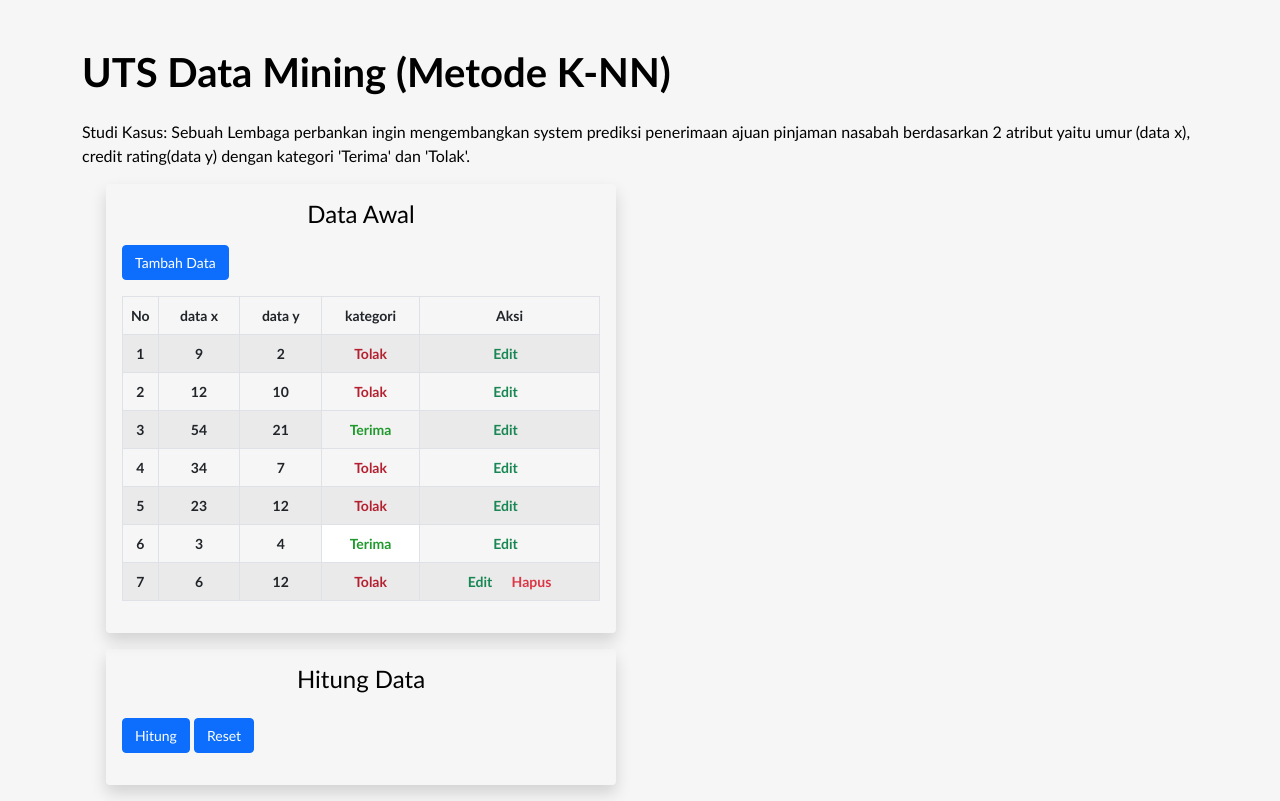
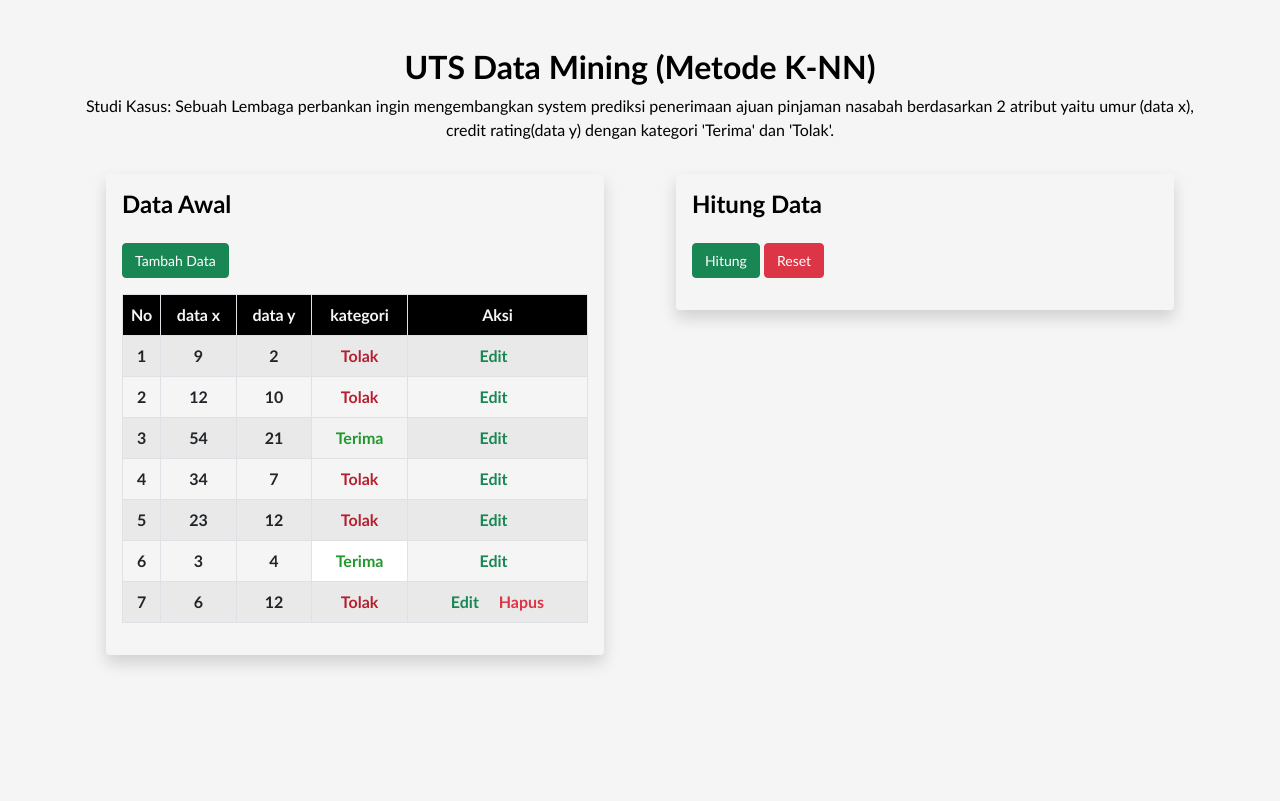
Before and after one commit to insaatuss/UTS_DM, a PHP site: page / in a window 1280 px wide. After the commit the page ends 666 px from the top, so only its background shows below. Run offline with PHP 8.4, Linux system fonts and the light colour scheme; data comes from the database, SQL or seed files in the repository; both versions use the stored data as it was after the commit.

Commit message:
upload kembali

```diff
--- a/assets/css/style.css
+++ b/assets/css/style.css
@@ -1,19 +1,33 @@
 body{
 	font-family: "Candara";
 	color: #000000 ;
-	background-color: #F6F6F6;
+	background-color: #f5f5f5;
 }
-/*atur font size*/
+
+/*mengatur font size*/
 form, input, option,select, textarea{
 	font-size: 20px !important;
 }
-/*table*/
-table{
-	font-size: 14px;
-	font-weight: bolder;
+
+/*untuk table*/
+th{
+	background-color: #000000 !important;
+	vertical-align: middle;
+	color: #f5f5f5;
 }
-select, option{
-	cursor: pointer;
+
+tr {
+	font-weight: bold;
+}
+
+
+/*font untuk judul*/
+@media screen and (max-width: 578px){
+
+	#wrapper h2{
+		font-size: 18px;
+	}
+
 }
 
 
--- a/index.php
+++ b/index.php
@@ -13,22 +13,19 @@
 <body>
 	<div id="wrapper">
 		<div class="container">
-			<div class="row d-flex justify-content-left">
-				<div class="kiri mb-3">
-					<h1 class="text-left mt-5 fw-bolder">UTS Data Mining (Metode K-NN)</h1>
-				</div>
-			</div>
-				<h8 class="text-justify mt-4 mb-4">Studi Kasus:  Sebuah Lembaga perbankan ingin mengembangkan system prediksi penerimaan ajuan pinjaman nasabah berdasarkan 2 atribut yaitu umur (data x), credit rating(data y) dengan kategori 'Terima' dan 'Tolak'. </h8>
+			<h2 class="text-center mt-5 fw-bolder">UTS Data Mining (Metode K-NN)</h2>
+			<p class="text-center">Studi Kasus:  Sebuah Lembaga perbankan ingin mengembangkan system prediksi penerimaan ajuan pinjaman nasabah berdasarkan 2 atribut yaitu umur (data x), credit rating(data y) dengan kategori 'Terima' dan 'Tolak'.</b></p>
 
-			<!--batas kiri-->
+			<div class="row d-flex justify-content-center">
+
+			<!-- tabel kiri -->
 			<!-- data awal -->
-			<div class="kiri col-6 mb-3">
+			<div class="kiri col-sm-12 col-lg-6 mb-3">
 				<div class="wrap table-responsive shadow rounded p-3 mt-3 mx-4">
-					<h4 class="mb-3 text-center">Data Awal</h4>
+					<h4 class="mb-4 fw-bolder">Data Awal</h4>
 
 					<?php require('komponen/tambah.php'); ?>
 					<table class="table table-striped table-bordered responsive-utilities text-center">
-
 						<thead>
 							<tr>
 								<th scope="col">No</th>
@@ -49,7 +46,7 @@
 							$id_desc = mysqli_fetch_assoc($resultid);
 							$i=1;
 
-							//foreach
+						// foreach
 							foreach ($result as $data) { ?>
 								<tr>
 									<td><?php echo $i++?></td>
@@ -75,32 +72,27 @@
 					</table>
 				</div>
 			</div>
-			<!-- end batas kiri -->
+			<!-- end tabel kiri -->
 
-			<div class="col-10"></div>
+
 
 			<!-- data yang diolah -->
-			<!-- batas kanan -->
-			<div class="kanan col-6 mb-3">
+			<!-- tabel kanan -->
+			<div class="kanan col-sm-12 col-lg-6 mb-3">
 				<div class="wrap table-responsive shadow rounded p-3 mt-3 mx-4">
-					<h4 class="mb-4 text-center">Hitung Data</h4>
+					<h4 class="mb-4 fw-bolder">Hitung Data</h4>
 
 					<?php require('komponen/data-test.php'); ?>
 
-					<a class="btn btn-primary mb-3" style="font-size: 14px;" href="index.php">Reset</a>
-
+					<a class="btn btn-danger mb-3" style="font-size: 14px;" href="index.php">Reset</a>
 					<?php
 					if(isset($_GET['opsi'])) :
 
 						if($_GET['opsi']=="hitung") : ?>
-							<p>Nilai data x2 = <b><?php echo $_POST['data_x2']?></b>
-							<br>
-							   Nilai data y2 = <b><?php echo $_POST['data_y2']?></b>
-							<br>
-							   Nilai K  = <b><?php echo $_POST['K']?></b> </p>
+							<p>Nilai data x2 = <b> <?php echo $_POST['data_x2']?></b> &nbsp&nbsp&nbsp&nbsp Nilai data y2 = <b><?php echo $_POST['data_y2']?></b>  &nbsp&nbsp&nbsp&nbsp Nilai K = <b><?php echo $_POST['K']?></b> </p>
 							<table class="table table-striped table-bordered responsive-utilities text-center">
 								<thead>
-									<tr class="color-">
+									<tr>
 										<th scope="col">Data x</th>
 										<th scope="col">Data y</th>
 										<th scope="col">Nilai Jarak</th>
@@ -109,7 +101,6 @@
 
 								<tbody>
 									<?php
-									$arraylihat = array();
 									$query= "SELECT * FROM tb_data";
 									$result=mysqli_query($db, $query);
 									$i=1;
@@ -121,7 +112,7 @@
 											<td><?php echo $dataOlah['data_y']?></td>
 											<?php
 											$jarak = sqrt(pow($dataOlah['data_x']-$_POST['data_x2'],2)+pow($dataOlah['data_y']-$_POST['data_y2'],2));
-											array_push($arraylihat,$jarak);
+
 											$query = "UPDATE tb_data SET hitung = '$jarak' WHERE id = $i";
 											$update = mysqli_query($db,$query);
 											$i++;
@@ -134,11 +125,10 @@
 							</table>
 						</div>
 					</div>
-
-						<!-- end batas kanan -->
+					<!-- end tabel kanan -->
 
 
-						<div class="col-6 mb-4">
+					<div class="col-sm-12 col-lg-6 mb-4">
 						<div class="wrap table-responsive shadow rounded p-3 mt-3 mx-4">
 							<h4 class="mb-4 fw-bolder">Hasil Data K= <?php echo $_POST['K']?></h4>
 
@@ -151,17 +141,15 @@
 										<th scope="col" class="col-4">Kategori</th>
 									</tr>
 								</thead>
-
 								<tbody>
 									<?php
-									// array class
+									// disini class array
 									$arrayClassTerima = array();
 									$arrayClassTolak = array();
 
 									$K = (int)$_POST['K'];
 									$query= "SELECT * FROM tb_data ORDER BY hitung ASC LIMIT 0,$K";
 									$k= mysqli_query($db, $query);
-
 									// foreach
 									foreach ($k as $batasK) { ?>
 										<tr>
@@ -183,15 +171,16 @@
 								</tbody>
 							</table>
 
+
 							<?php
-
 							// hasil final
 							$jumlahTerima = count($arrayClassTerima);
 							$jumlahTolak = count($arrayClassTolak);
 							$kategori = ($jumlahTerima>$jumlahTolak) ? "Terima" : "Tolak";
 							?>
 
-							<h4 class="fw-bolder" style="margin-top: 60px !important;">Hasil Kategori</h4>
+
+							<h4 class="fw-bolder" style="margin-top: 60px !important;">Hasil Hitung</h4>
 							<table class="table table-striped table-bordered responsive-utilities text-center">
 								<thead>
 									<tr>
@@ -200,6 +189,7 @@
 										<th scope="col" class="col-4">kategori</th>
 									</tr>
 								</thead>
+
 								<tbody>
 									<tr>
 										<td><?php echo $_POST['data_x2']?></td>
@@ -212,27 +202,15 @@
 						</div>
 
 					<?php endif;
-				endif;
-				// hapus semua isi array class
-				unset($arrayClassTerima);
-				unset($arrayClassTolak);
-
-				// // jika selesai aksi hitung, atur nilai setiap baris pada kolom hitung jadi 0
-				// $query= "SELECT * FROM tb_data";
-				// $reset_hitung=mysqli_query($db, $query);
-				// $i=1;
-				// // foreach
-				// foreach ($reset_hitung as $reset) {
-				// 	$query = "UPDATE tb_data SET hitung = '0' WHERE id = $i";
-				// 	$update = mysqli_query($db,$query);
-				// 	$i++;
-				// }
-			?>
+				endif;	?>
+			</div>
 		</div>
 	</div>
-</div>
 </body>
+
 </html>
+
+
 <?php require('config/script.php');
 
 // controller
--- a/komponen/data-test.php
+++ b/komponen/data-test.php
@@ -1,5 +1,5 @@
 <!-- Button trigger modal -->
-<button type="button" class="btn btn-primary mb-3" data-bs-toggle="modal" data-bs-target="#HitungData" style="font-size: 14px;">
+<button type="button" class="btn btn-success mb-3" data-bs-toggle="modal" data-bs-target="#HitungData" style="font-size: 14px;">
   Hitung
 </button>
 
@@ -37,7 +37,7 @@
         </div>
         <div class="modal-footer justify-content-center">
 
-          <input type="submit" name="submit" value="Hitung" class="btn btn-info text-white col-11 p-2">
+          <input type="submit" name="submit" value="Hitung" class="btn btn-danger text-white col-11 p-2">
 
         </div>
       </div>
--- a/komponen/tambah.php
+++ b/komponen/tambah.php
@@ -1,5 +1,5 @@
 <!-- Button trigger modal -->
-<button type="button" class="btn btn-primary  mb-3 float-left" data-bs-toggle="modal" data-bs-target="#TambahData" style="font-size: 14px;">
+<button type="button" class="btn btn-success mb-3" data-bs-toggle="modal" data-bs-target="#TambahData" style="font-size: 14px;">
   Tambah Data
 </button>
 
@@ -29,7 +29,7 @@
           </div>
 
           <div class="form-group mb-1 d-flex align-items-center">
-            <label for="kategori" class="mb-2 col-3 pt-2 pb-2">Data kategori</label>
+            <label for="kategori" class="mb-2 col-3 pt-2 pb-2">kategori</label>
 
              <select id="kategori" class="form-control bg-light" name="kategori" required>
                 <option value="">- Pilih</option>
@@ -41,7 +41,7 @@
         </div>
         <div class="modal-footer justify-content-center">
 
-          <input type="submit" name="submit" value="Simpan" class="btn btn-info text-white col-11 p-2">
+          <input type="submit" name="submit" value="Simpan" class="btn btn-danger text-white col-11 p-2">
 
         </div>
       </div>
```
Also changed, not shown: dm_knn.sql (added, +74 -0 lines), README.md (deleted).
